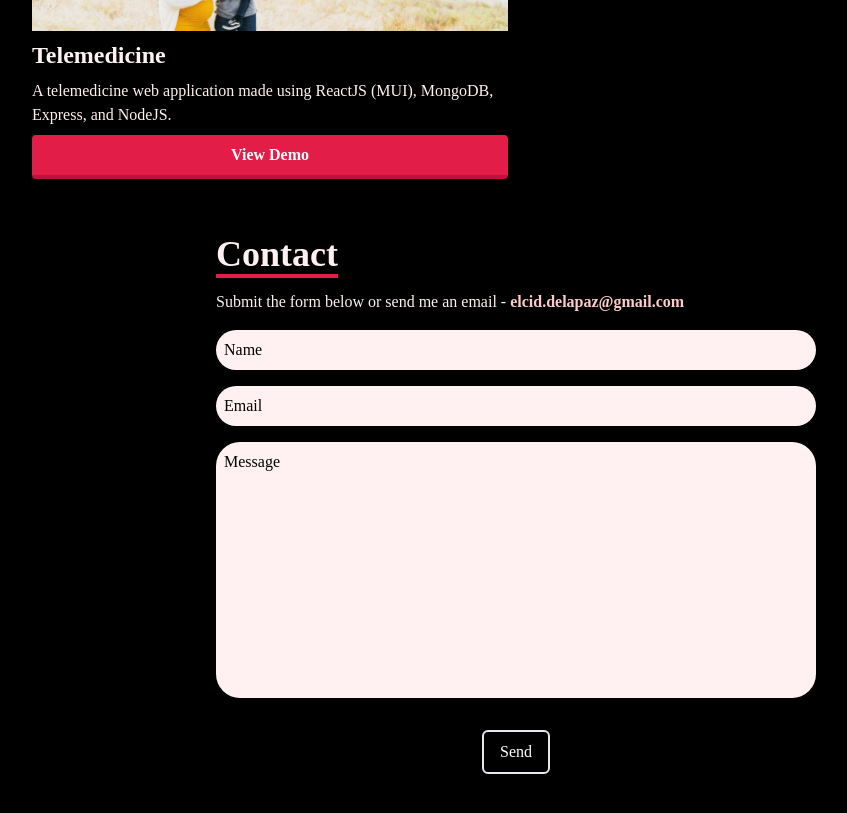
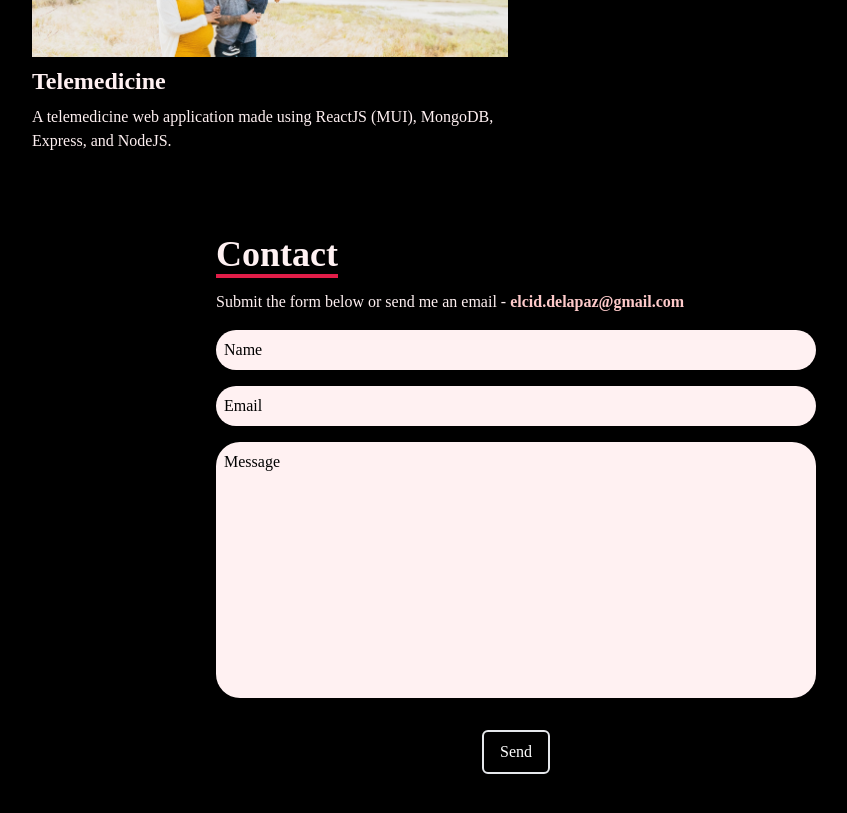
Before and after one commit to elciddelapaz/portfolio, a React (Create React App) app: page / in a window 1280 px wide. Shown: the part 3080-3893 px from the top of the page, without its empty margins (124-971 px from the left). Built offline with nearby package versions, Linux system fonts and the light colour scheme.

Commit message:
update: removed view demo

```diff
--- a/src/components/Work.jsx
+++ b/src/components/Work.jsx
@@ -56,11 +56,6 @@ export default function Work() {
                   A telemedicine web application made using ReactJS (MUI),
                   MongoDB, Express, and NodeJS.
                 </p>
-                <button className="bg-rose-600 hover:bg-rose-400 text-white font-bold py-2 px-4 border-b-4 border-rose-700 hover:border-rose-500 rounded">
-                  <a href="https://telemed.adventistmed.org/" target="_blank">
-                    View Demo
-                  </a>
-                </button>
               </div>
             </div>
           </div>
```
